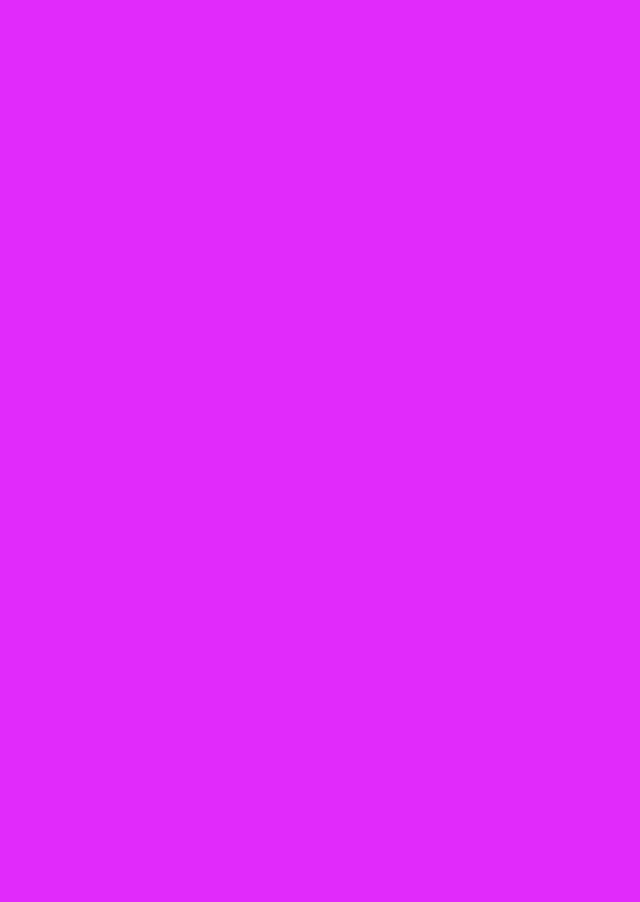
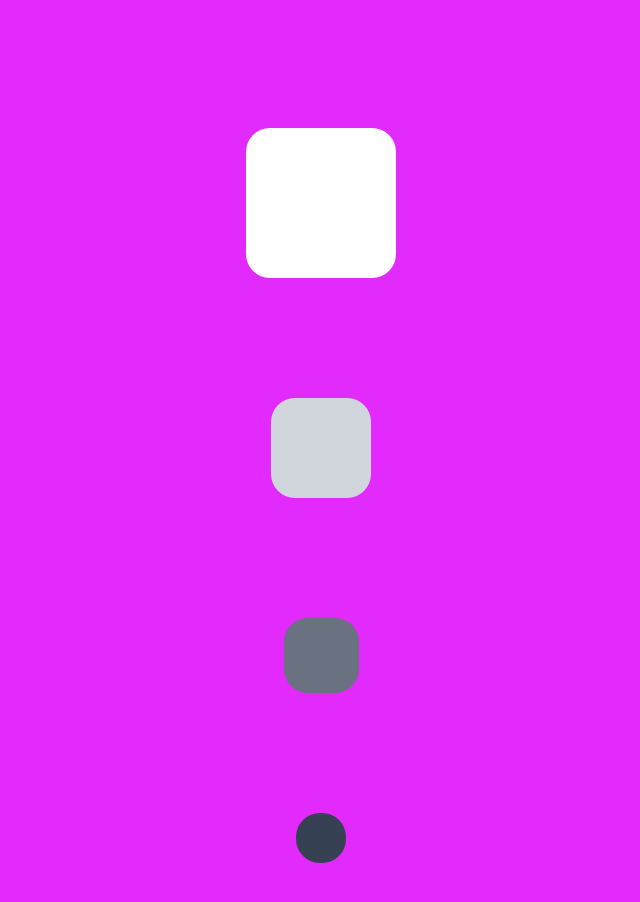
Before and after one commit to mattseq/how-to-scrollytell, a React (Vite) app: page / in a window 1280 px wide. Shown: the part 8440-9342 px from the top of the page, without its empty margins (319-959 px from the left). Built offline with nearby package versions, Linux system fonts and the light colour scheme.

Commit message:
parallax scene and notes

```diff
--- a/src/App.jsx
+++ b/src/App.jsx
@@ -81,6 +81,12 @@ function App() {
       </div>
       <div id='scene-container-4' className='h-[300vh] p-[2rem] bg-fuchsia-500'>
         <h1>Parallax</h1>
+        <div className='parallax-container mt-100'>
+          <div className='parallax w-[150px] h-[150px] bg-white rounded-3xl mx-auto mb-30' />
+          <div className='parallax w-[100px] h-[100px] bg-gray-300 rounded-3xl mx-auto mb-30' />
+          <div className='parallax w-[75px] h-[75px] bg-gray-500 rounded-3xl mx-auto mb-30' />
+          <div className='parallax w-[50px] h-[50px] bg-gray-700 rounded-3xl mx-auto mb-30' />
+        </div>
       </div>
     </ReactLenis>
   )
--- a/src/GsapAnims.jsx
+++ b/src/GsapAnims.jsx
@@ -74,4 +74,17 @@ export default function GsapAnims() {
       drawSVG: '100%'
     }
   );
+
+  gsap.utils.toArray('.parallax').forEach((parallaxObject, i) => {
+    gsap.to(parallaxObject, {
+      y: (i + 1) * -300,
+      ease: 'none',
+      scrollTrigger: {
+        trigger: '#scene-container-4',
+        start: 'top bottom',
+        end: 'bottom top',
+        scrub: true,
+      }
+    });
+  });
 }
```
Also changed, not shown: 1 other file (tests, documents, lock files or other folders).
